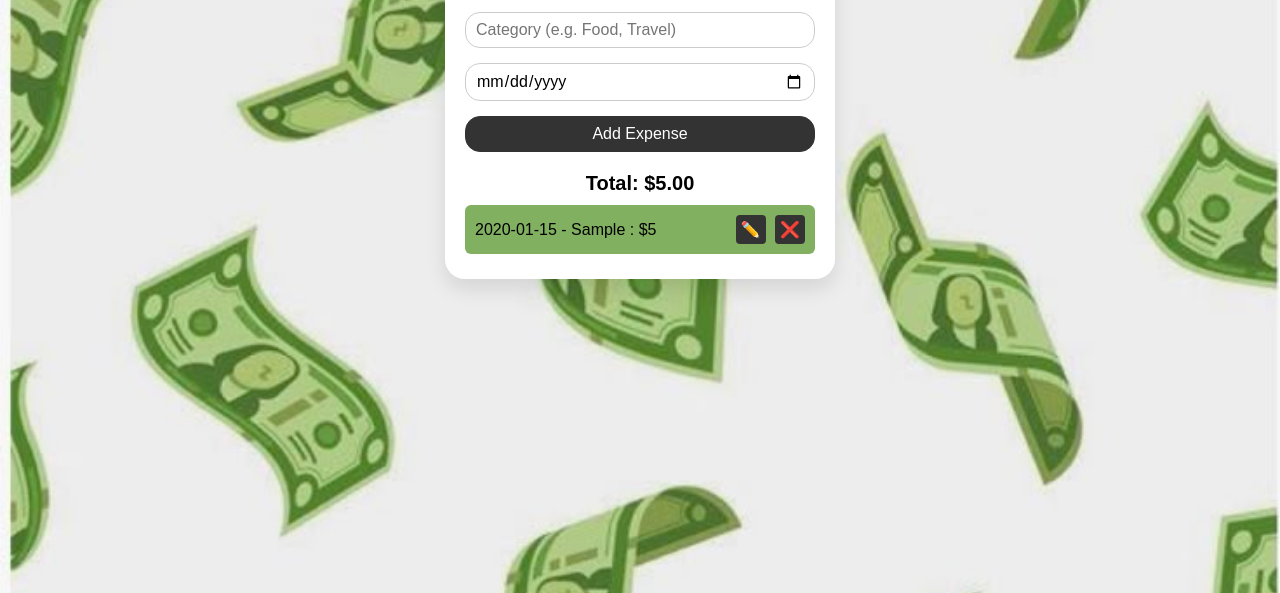
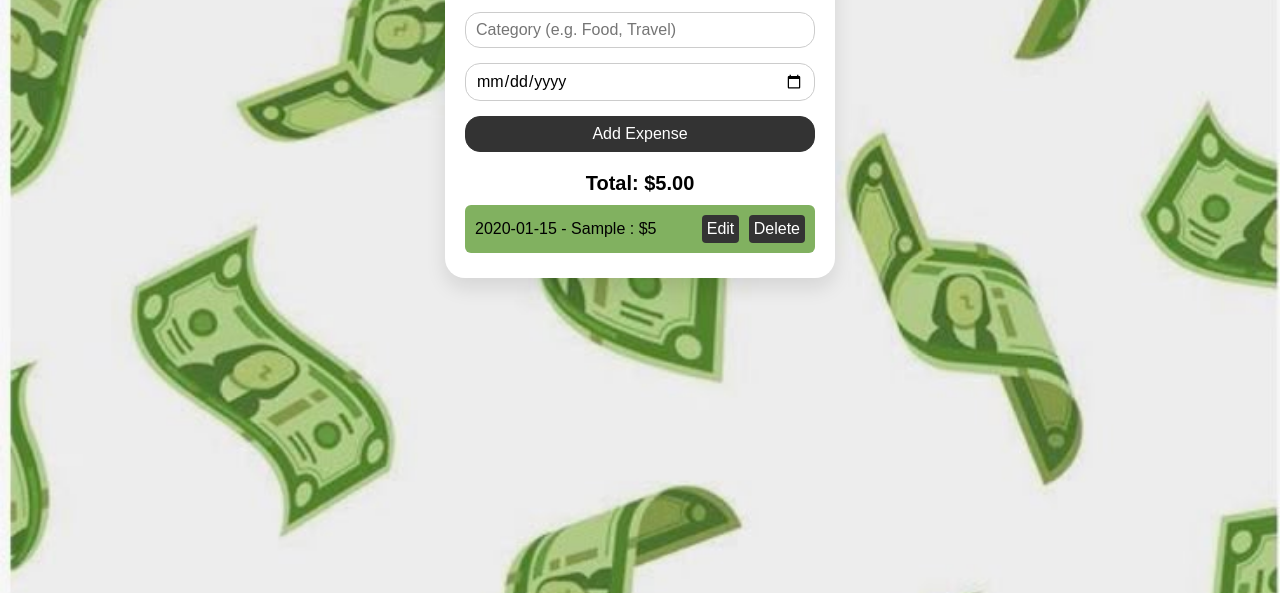
Before and after one commit to Eman-Abukhater/ExpensesTrackerApp, a plain HTML site: page index.html in a window 1280 px wide. Both pictures are taken after typing "5", "Sample", "2020-01-15" into the empty fields and a click on the button "Add Expense". Shown: the part 207-800 px from the top of the page. Drawn offline with Linux system fonts and the light colour scheme.

Commit message:
change some styles

```diff
--- a/script.js
+++ b/script.js
@@ -61,8 +61,8 @@ function renderExpense(expense) {
     li.innerHTML = `
         ${expense.date} - ${expense.category} : $${expense.amount}
         <div class="expense-actions">
-            <button class="edit-btn" data-id="${expense.id}">✏️</button>
-            <button class="delete-btn" data-id="${expense.id}">❌</button>
+            <button class="edit-btn" data-id="${expense.id}">Edit</button>
+            <button class="delete-btn" data-id="${expense.id}">Delete</button>
         </div>
     `;
     expenseList.appendChild(li);
--- a/styles.css
+++ b/styles.css
@@ -97,6 +97,7 @@ li {
 .edit-btn {
     color: #333;
     border: none;
+    color: white;
     padding: 5px;
     cursor: pointer;
     border-radius: 4px;
```
